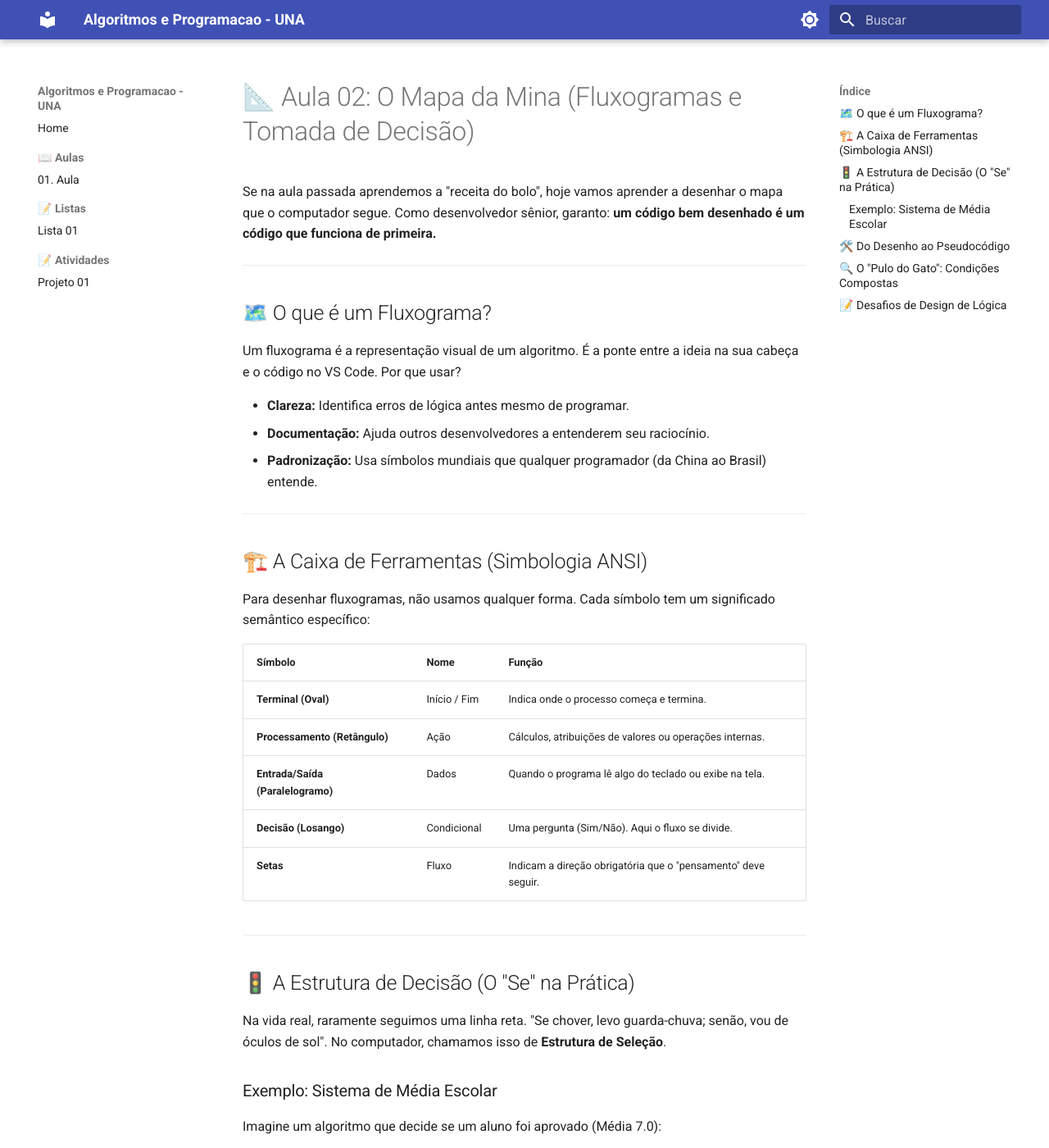
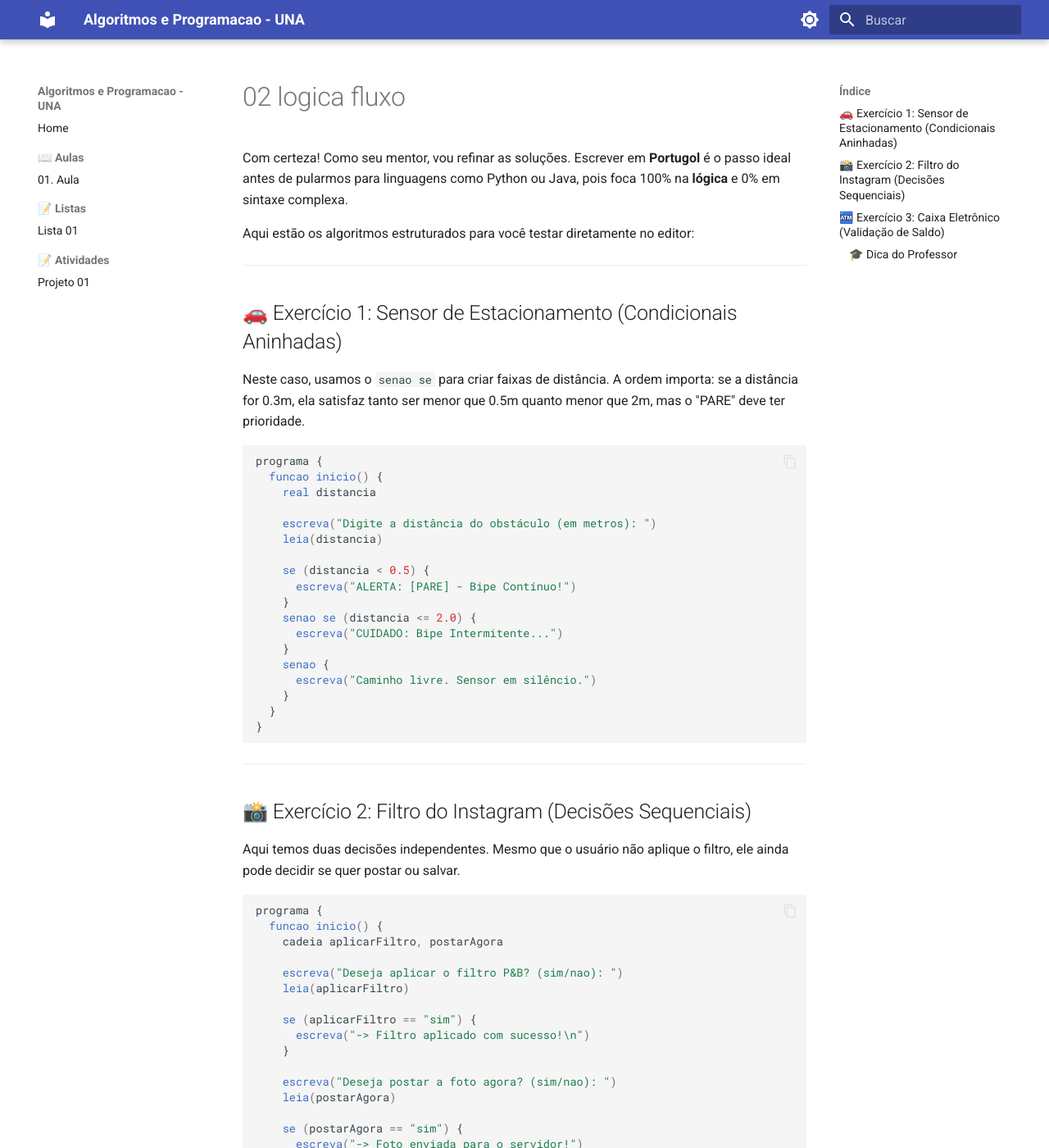
Before and after one commit to danhpaiva/una-algprog-mkdocs-202601, an MkDocs documentation site: the page built from docs/rascunhos/02-logica-fluxo.md, in a window 1280 px wide and 1400 px high. Shown: the whole window at 82% size. Built offline with MkDocs 1.6.1 and Material for MkDocs 9.7.7, drawn with Linux system fonts in a browser that asks for light colours; some of the changed text lies outside the part shown.

Commit message:
feat: add respostas

````diff
--- a/docs/rascunhos/02-logica-fluxo.md
+++ b/docs/rascunhos/02-logica-fluxo.md
@@ -1,113 +1,99 @@
-# 📐 Aula 02: O Mapa da Mina (Fluxogramas e Tomada de Decisão)
+Com certeza! Como seu mentor, vou refinar as soluções. Escrever em **Portugol** é o passo ideal antes de pularmos para linguagens como Python ou Java, pois foca 100% na **lógica** e 0% em sintaxe complexa.
 
-Se na aula passada aprendemos a "receita do bolo", hoje vamos aprender a desenhar o mapa que o computador segue. Como desenvolvedor sênior, garanto: **um código bem desenhado é um código que funciona de primeira.**
+Aqui estão os algoritmos estruturados para você testar diretamente no editor:
 
 ---
 
-## 🗺️ O que é um Fluxograma?
+## 🚗 Exercício 1: Sensor de Estacionamento (Condicionais Aninhadas)
 
-Um fluxograma é a representação visual de um algoritmo. É a ponte entre a ideia na sua cabeça e o código no VS Code. Por que usar?
+Neste caso, usamos o `senao se` para criar faixas de distância. A ordem importa: se a distância for 0.3m, ela satisfaz tanto ser menor que 0.5m quanto menor que 2m, mas o "PARE" deve ter prioridade.
 
-* **Clareza:** Identifica erros de lógica antes mesmo de programar.
-* **Documentação:** Ajuda outros desenvolvedores a entenderem seu raciocínio.
-* **Padronização:** Usa símbolos mundiais que qualquer programador (da China ao Brasil) entende.
+```portugol
+programa {
+  funcao inicio() {
+    real distancia
 
----
+    escreva("Digite a distância do obstáculo (em metros): ")
+    leia(distancia)
 
-## 🏗️ A Caixa de Ferramentas (Simbologia ANSI)
-
-Para desenhar fluxogramas, não usamos qualquer forma. Cada símbolo tem um significado semântico específico:
-
-| Símbolo                           | Nome         | Função                                                        |
-| --------------------------------- | ------------ | ------------------------------------------------------------- |
-| **Terminal (Oval)**               | Início / Fim | Indica onde o processo começa e termina.                      |
-| **Processamento (Retângulo)**     | Ação         | Cálculos, atribuições de valores ou operações internas.       |
-| **Entrada/Saída (Paralelogramo)** | Dados        | Quando o programa lê algo do teclado ou exibe na tela.        |
-| **Decisão (Losango)**             | Condicional  | Uma pergunta (Sim/Não). Aqui o fluxo se divide.               |
-| **Setas**                         | Fluxo        | Indicam a direção obrigatória que o "pensamento" deve seguir. |
-
----
-
-## 🚦 A Estrutura de Decisão (O "Se" na Prática)
-
-Na vida real, raramente seguimos uma linha reta. "Se chover, levo guarda-chuva; senão, vou de óculos de sol". No computador, chamamos isso de **Estrutura de Seleção**.
-
-### Exemplo: Sistema de Média Escolar
-
-Imagine um algoritmo que decide se um aluno foi aprovado (Média 7.0):
-
-```mermaid
-graph TD
-    A([Início]) --> B[/Digite a Nota/]
-    B --> C{Nota >= 7?}
-    C -- Sim --> D[/Exibir: Aprovado!/]
-    C -- Não --> E[/Exibir: Recuperação/]
-    D --> F([Fim])
-    E --> F
+    se (distancia < 0.5) {
+      escreva("ALERTA: [PARE] - Bipe Contínuo!")
+    }
+    senao se (distancia <= 2.0) {
+      escreva("CUIDADO: Bipe Intermitente...")
+    }
+    senao {
+      escreva("Caminho livre. Sensor em silêncio.")
+    }
+  }
+}
 
 ```
 
 ---
 
-## 🛠️ Do Desenho ao Pseudocódigo
+## 📸 Exercício 2: Filtro do Instagram (Decisões Sequenciais)
 
-Veja como o fluxograma acima se traduz em lógica escrita (Portugol):
+Aqui temos duas decisões independentes. Mesmo que o usuário não aplique o filtro, ele ainda pode decidir se quer postar ou salvar.
 
-```
-Algoritmo "Validador_de_Notas"
-Var
-    nota: real
-Inicio
-    Escreva("Informe a nota final: ")
-    Leia(nota)
+```portugol
+programa {
+  funcao inicio() {
+    cadeia aplicarFiltro, postarAgora
 
-    Se (nota >= 7.0) entao
-        Escreva("Status: APROVADO")
-    Senao
-        Escreva("Status: EXAME FINAL")
-    FimSe
-FimAlgoritmo
+    escreva("Deseja aplicar o filtro P&B? (sim/nao): ")
+    leia(aplicarFiltro)
+
+    se (aplicarFiltro == "sim") {
+      escreva("-> Filtro aplicado com sucesso!\n")
+    }
+
+    escreva("Deseja postar a foto agora? (sim/nao): ")
+    leia(postarAgora)
+
+    se (postarAgora == "sim") {
+      escreva("-> Foto enviada para o servidor!")
+    } senao {
+      escreva("-> Foto salva na galeria local.")
+    }
+  }
+}
 
 ```
 
 ---
 
-## 🔍 O "Pulo do Gato": Condições Compostas
+## 🏧 Exercício 3: Caixa Eletrônico (Validação de Saldo)
 
-E se tivermos mais de duas opções? Usamos o **Se-Senão-Se** (aninhamento).
-*Exemplo: Se nota > 9 (Excelente), Se nota > 7 (Bom), Senão (Reprovado).*
+Este é o algoritmo mais crítico. Observe que a operação de subtração só acontece **dentro** do bloco `se`, garantindo que ninguém saque o que não tem.
 
-!!! info "Dica de Sênior"
-Sempre verifique se todos os caminhos (setas) do seu fluxograma levam a um "Fim". Um caminho sem saída no fluxograma vira um *bug* de travamento no sistema.
+```portugol
+programa {
+  funcao inicio() {
+    real saldo_disponivel = 1000.00 // Exemplo de saldo inicial
+    real valor_saque
+
+    escreva("Saldo Atual: R$ ", saldo_disponivel, "\n")
+    escreva("Quanto deseja sacar? ")
+    leia(valor_saque)
+
+    se (valor_saque > 0 e valor_saque <= saldo_disponivel) {
+      saldo_disponivel = saldo_disponivel - valor_saque
+      escreva("Saque realizado! Retire as notas.\n")
+      escreva("Novo Saldo: R$ ", saldo_disponivel)
+    }
+    senao {
+      escreva("ERRO: Saldo insuficiente ou valor inválido.")
+    }
+  }
+}
+
+```
 
 ---
 
-## 📝 Desafios de Design de Lógica
+### 🎓 Dica do Professor
 
-??? abstract "Exercício 1: O Sensor de Estacionamento"
-Desenhe (ou descreva) o fluxo para um sensor de ré de um carro:
-- O sensor lê a distância.
-- **Se** a distância for menor que 0.5m: Tocar bipe contínuo e exibir "PARE".
-- **Se** estiver entre 0.5m e 2m: Tocar bipe intermitente.
-- **Senão**: Não emitir som.
+Note que no **Exercício 3**, eu adicionei uma verificação extra: `valor_saque > 0`. Como desenvolvedor sênior, eu te digo: usuários tentam fazer coisas estranhas, como sacar valores negativos para tentar "ganhar" dinheiro. **Sempre valide as entradas!**
 
-??? abstract "Exercício 2: O Filtro do Instagram"
-Crie a lógica para um filtro de foto:
-1. O usuário escolhe uma foto.
-2. O sistema pergunta: "Aplicar filtro P&B?"
-3. Se sim, transforma em cinza. Se não, mantém original.
-4. O sistema pergunta: "Postar agora?"
-5. Se sim, envia para o servidor. Se não, salva na galeria.
-*Dica: Use dois losangos de decisão em sequência.*
-
-??? abstract "Exercício 3: O Caixa Eletrônico"
-Escreva o algoritmo para um saque:
-- Ler o `valor_saque`.
-- Verificar se o `valor_saque` é menor ou igual ao `saldo_disponivel`.
-- Se for, subtrair do saldo e entregar as notas.
-- Se não for, exibir "Saldo Insuficiente".
-
----
-
-!!! tip "Próxima Parada"
-Agora que você já sabe desenhar o caminho, vamos aprender a guardar informações nesse trajeto. Prepare-se para a aula de **Variáveis e Operadores Matemáticos**!
+**O que você acha de tentarmos criar agora um sistema de login simples (Usuário e Senha) usando essa mesma lógica?**
````
